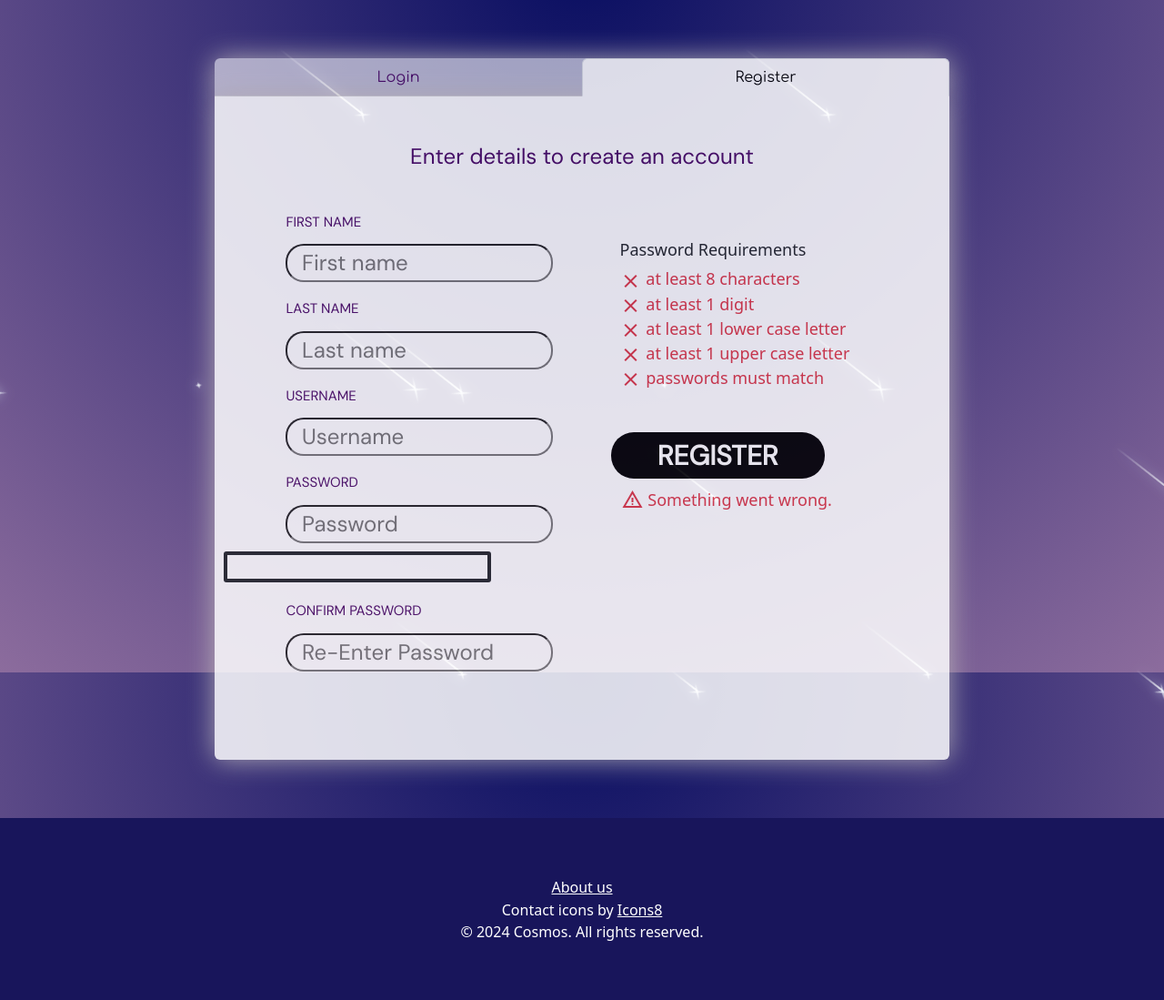
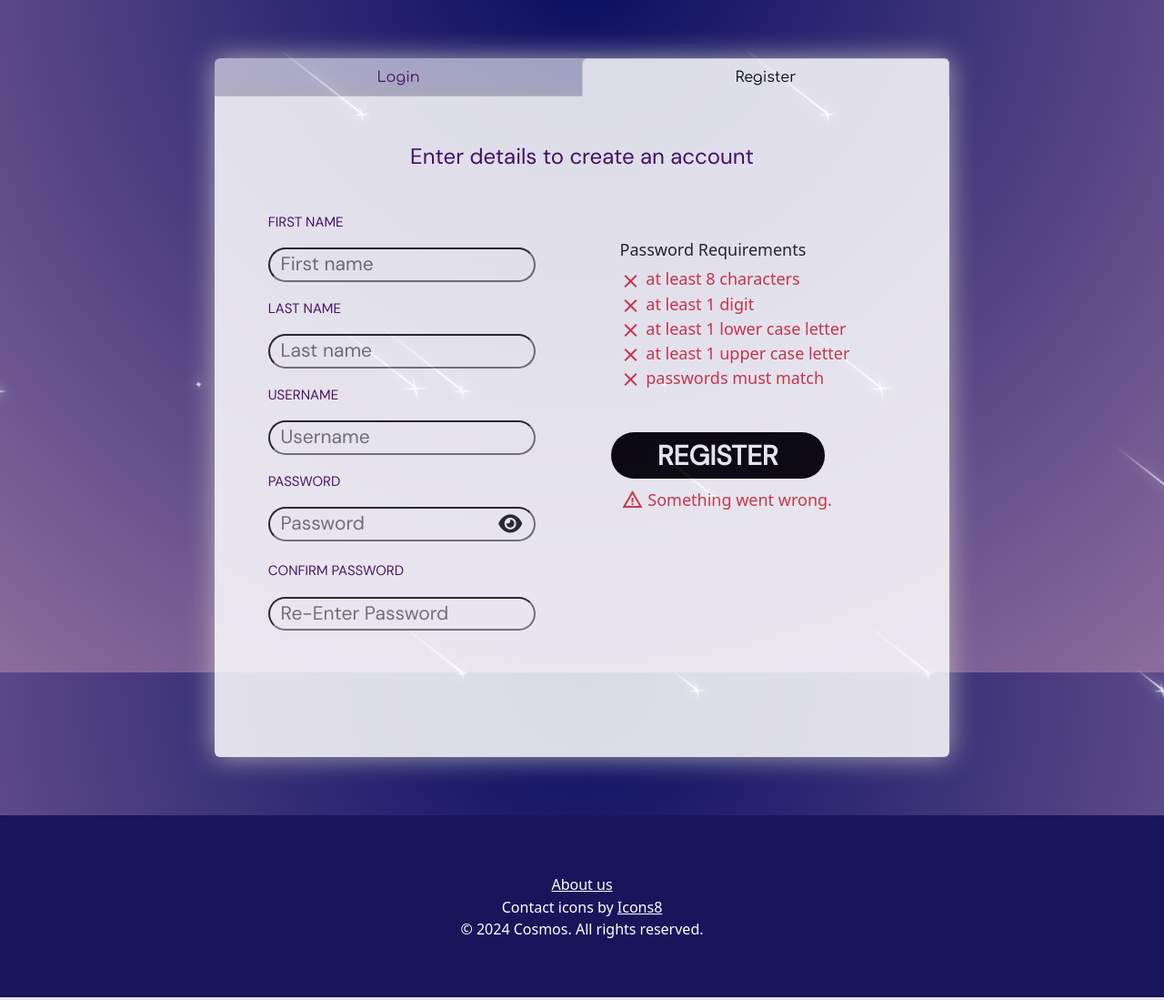
Before and after one commit to anna-sage/Contact-Manager-Project, a PHP site: page /login.html in a window 1280 px wide, after a click on "Register". Shown: the part 61-1160 px from the top of the page at 91% size. Run offline with PHP 8.4, Linux system fonts and the light colour scheme; some libraries are stand-ins or nearby versions.

Commit message:
Password visibility toggle

```diff
--- a/css/login.css
+++ b/css/login.css
@@ -123,9 +123,8 @@ input[type="checkbox"] {
     margin-left: 0;
   }
 
-  input[type="checkbox"] {
+  /* input[type="checkbox"] {
     appearance: none;
-    /*display: inline-block;*/
     background-color: #fff;
     margin-left: 10px;
     font: inherit;
@@ -137,9 +136,9 @@ input[type="checkbox"] {
     transform: translateY(0.3em);
 
     place-content: center;
-  }
+  } */
 
-  input[type="checkbox"]::before {
+  /* input[type="checkbox"]::before {
     display: inline-block;
     position: absolute;
     left:1px;
@@ -155,12 +154,26 @@ input[type="checkbox"] {
 
     transform-origin: bottom left;
     clip-path: polygon(0% 50%, 25% 100%, 75% 100%, 100% 50%, 75% 0%, 25% 0%);
-  }
-
+  } */
+/*
   input[type="checkbox"]:checked::before {
     transform: scale(1);
-  }
+  } */
   /* end silly */
+
+/* Password visibility toggle */
+.passwordContainer
+{
+    position: relative;
+}
+
+.fa-eye
+{
+    position: absolute;
+    top: 24%;
+    right: 13%;
+    cursor: pointer;
+}
 
 .form-label
 {
@@ -205,16 +218,39 @@ input[type="checkbox"] {
     font-family: 'DM Sans', sans-serif;
 }
 
-#registerDiv input[type="text"], #registerDiv input[type="password"]{
+#registerDiv .passwordContainer
+{
+    padding-bottom: 0;
+    height: 19%;
+}
+
+#registerDiv input[type="text"],
+#registerDiv input[type="password"]
+{
     border-radius: 20px;
-    font-size: 0.8em;
+    font-size: 0.7em;
     text-align: left;
-    width: 60%;
+    width: 100%;
     margin-left: 20%;
     padding-left: 4%;
     padding-right: 4%;
     font-family: 'DM Sans', sans-serif;
 }
+
+#registerDiv .fa-eye
+{
+    position: absolute;
+    top: 65%;
+    right: -15%;
+    font-size: 23px;
+}
+
+/* #registerDiv #registerPassword
+{
+    margin-left: 20%;
+    padding-left: 4%;
+    padding-right: 4%;
+} */
 
 #registerLeft
 {
--- a/css/styles.css
+++ b/css/styles.css
@@ -102,6 +102,25 @@ nav .nav-item .btn:focus
     font-family: 'Comfortaa', sans-serif;
 }
 
+.footer .modal-header .btn
+{
+    padding: 2px;
+}
+
+.footer .modal-header .btn:hover
+{
+    color: rgba(255, 255, 255, 0.5);
+    outline: 1.5px solid rgba(255, 255, 255, 0.5);
+    background: transparent
+}
+
+.footer .modal-header .btn:focus
+{
+    color: white;
+    outline: 2px solid #ffffff;
+    background-color: #18155b;
+}
+
 .footer .modal-header button
 {
     color: white;
--- a/index.html
+++ b/index.html
@@ -140,9 +140,11 @@
 		<div class="modal fade" id="aboutModal" tabindex="-1" aria-hidden="true">
 			<div class="modal-dialog modal-xl">
 			  	<div class="modal-content">
-					<div class="modal-header text-center mt-3">
+					<div class="modal-header text-center mt-3 py-1">
 						<h1 class="modal-title fs-5 w-100" id="exampleModalLabel">Meet the developers!</h1>
-						<button type="button" class="btn-close btn-close-white" data-bs-dismiss="modal" aria-label="Close"></button>
+						<button type="button" class="btn rounded-circle" data-bs-dismiss="modal" aria-label="Close">
+							<span class="material-symbols-outlined ratio-1x1">close</span>
+						</button>
 					</div>
 					<div class="modal-body pb-5">
 						<div class="container">
--- a/js/code.js
+++ b/js/code.js
@@ -22,7 +22,18 @@ window.onscroll = function() {
     } else {
         navbar.classList.remove('scrolled');
     }
-};
+}
+
+// Password visibility toggle.
+document.addEventListener("DOMContentLoaded", function() {
+	const loginPass = document.getElementById("loginPassword");
+	const loginEye = document.getElementById("loginEye");
+	passwordVisToggle(loginPass, loginEye);
+
+	const registerPass = document.getElementById("registerPassword");
+	const registerEye = document.getElementById("registerEye");
+	passwordVisToggle(registerPass, registerEye);
+});
 
 // Login, register, and logout functions.
 
@@ -164,6 +175,16 @@ function doLogout()
 }
 
 // Login / Register forms and validation.
+
+function passwordVisToggle(inputField, eyeIcon)
+{
+	eyeIcon.addEventListener("click", function(){
+		this.classList.toggle("fa-eye-slash");
+		const type = inputField.getAttribute("type") === "password" ? "text" : "password";
+		console.log("type is " + type);
+		inputField.setAttribute("type", type);
+	  });
+}
 
 //at least 8 characters, at least one lowercase letter, at least one uppercase letter, at least one digit
 function validPassword(input, matchInput)
@@ -426,7 +447,7 @@ function addContact()
 
 				// If this is the user's first contact, create their first page.
 				const pages = document.getElementsByClassName("contactsBody");
-				let pageAdding = (pages.length < 1) ? generatePage(pgNUm) : document.getElementById("page" + pgNum);
+				let pageAdding = (pages.length < 1) ? generatePage(pgNum) : document.getElementById("page" + pgNum);
 
 				// Insert new contact at the top.
 				pageAdding.insertBefore(newContact, pageAdding.firstChild)
--- a/login.html
+++ b/login.html
@@ -18,6 +18,7 @@
     <link href="https://fonts.googleapis.com/css?family=DM+Sans" rel="stylesheet">
 	<link href="https://fonts.googleapis.com/css?family=Comfortaa" rel="stylesheet">
 	<link href="https://fonts.googleapis.com/css2?family=Material+Symbols+Outlined" rel="stylesheet" />
+	<link rel="stylesheet" href="https://cdnjs.cloudflare.com/ajax/libs/font-awesome/6.1.1/css/all.min.css">
 </head>
 
 <body>
@@ -88,7 +89,10 @@
 						<label for="loginName" class="form-label">USERNAME</label>
 							<input type="text" id="loginName" placeholder="Username" /><br />
 						<label for="loginPassword" class="form-label">PASSWORD</label>
-							<input type="password" id="loginPassword" placeholder="Password"/><br />
+							<div class="passwordContainer">
+								<input type="password" id="loginPassword" placeholder="Password"/>
+								<i class="fa-solid fa-eye" id="loginEye"></i><br />
+							</div>
 						<div id="loginResultDiv" class="container mt-2" style="display: none;">
 							<span id="loginWarningIcon" class="material-symbols-outlined">warning</span>
 							<span id="loginResult" class="align-middle">Username/password combination invalid.</span>
@@ -104,19 +108,29 @@
 						<div class="row">
 
 						<div id="registerLeft" class="col-sm-6">
+							<div>
 								<label for="firstName" class="form-label">FIRST NAME</label><br />
 								<input type="text" id="firstName" placeholder="First name" oninput="this.value = formatName(this.value);" /><br />
+							</div>
+							<div>
 								<label for="lastName" class="form-label">LAST NAME</label><br />
 								<input type="text" id="lastName" placeholder="Last name" oninput="this.value = formatName(this.value);" /><br />
+							</div>
+							<div>
 								<label for="registerName" class="form-label">USERNAME</label><br />
 								<input type="text" id="registerName" placeholder="Username" /><br />
+							</div>
+							<div id="registerPasswordContainer" class="passwordContainer">
 								<label for="registerPassword" class="form-label">PASSWORD</label><br />
 								<input type="password" id="registerPassword" placeholder="Password"
 								oninput="validPassword(this.value, document.getElementById('confirmPassword').value);"/>
-							<input type="checkbox" onclick="showPassword()">
+								<i class="fa-solid fa-eye" id="registerEye"></i><br />
+							</div>
+							<div>
 								<label for="confirmPassword" class="form-label">CONFIRM PASSWORD</label><br />
 								<input type="password" id="confirmPassword" placeholder="Re-Enter Password"
 								oninput="matchesPassword(this.value, document.getElementById('registerPassword').value);"/><br />
+							</div>
 						</div>
 
 						<div id="registerRight" class="col-sm-6">
```
Lines whose indentation alone changed are shown as unchanged.
